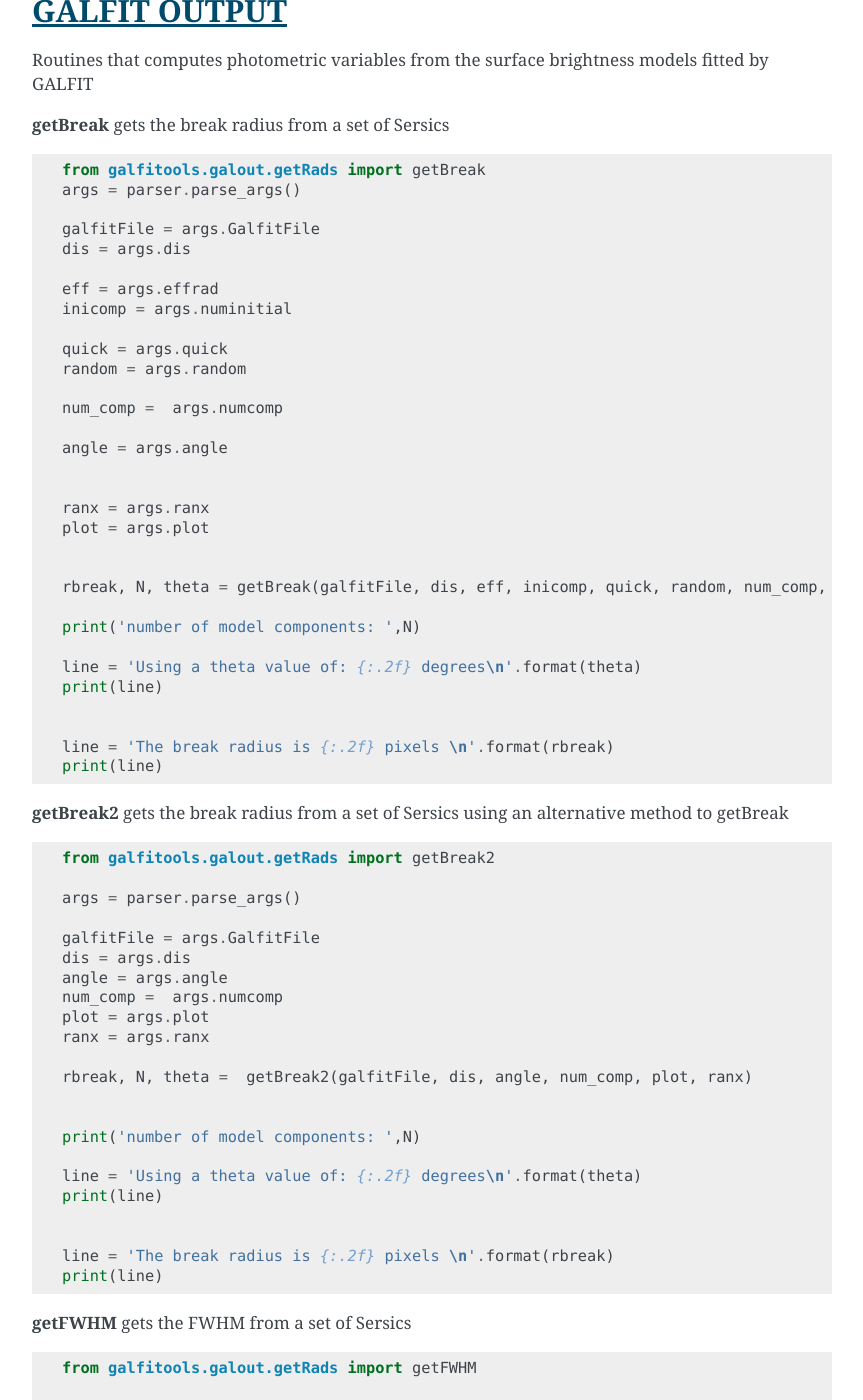
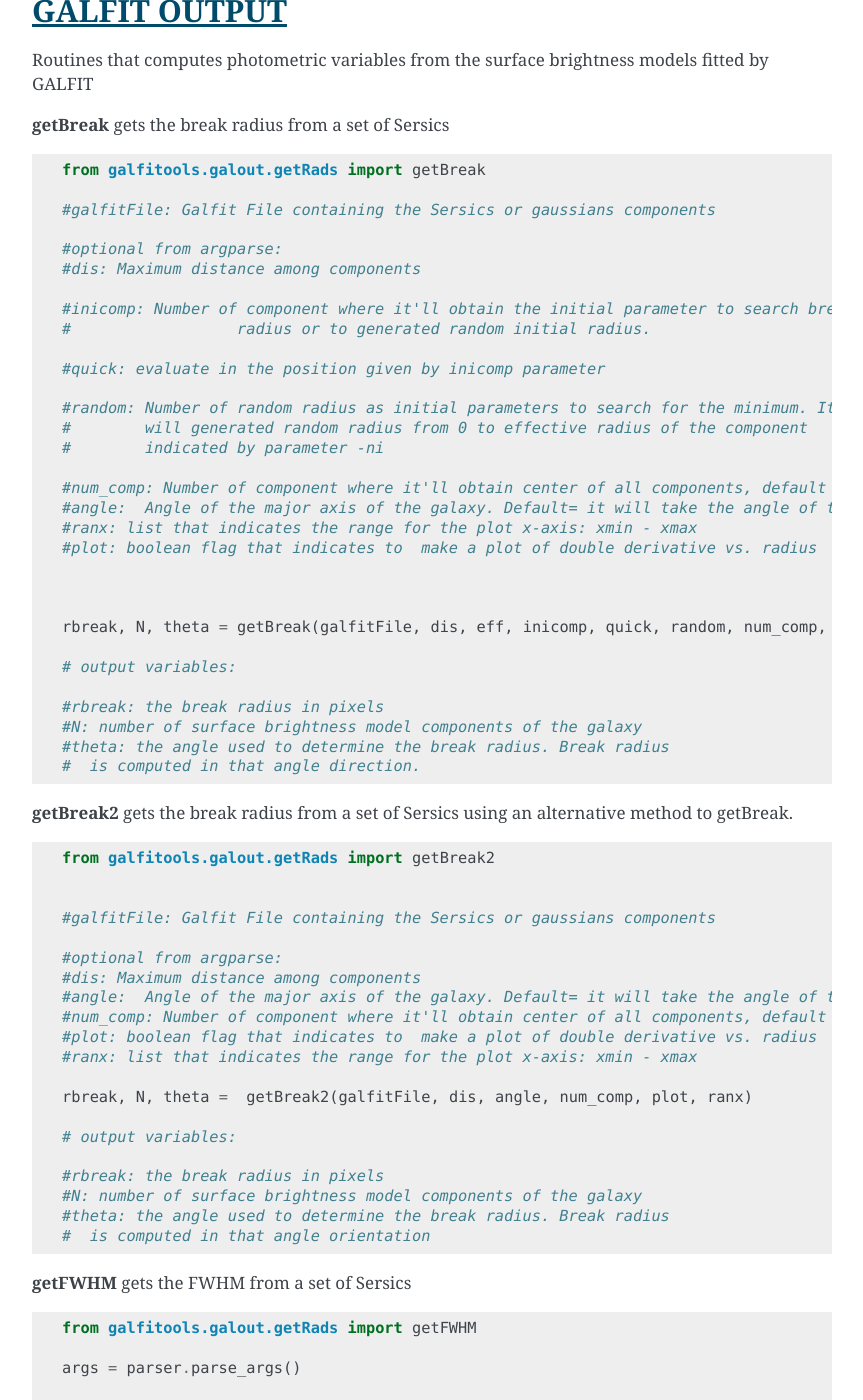
Before and after one commit to canorve/GALFITools, a Sphinx documentation site: the page built from docs/api.rst, in a window 1280 px wide and 1400 px high, scrolled down 3705 px. Shown: the whole window, without its empty margins (338-1201 px from the left). Built offline with Sphinx 7.4.7, drawn with Linux system fonts in a browser that asks for light colours.

Commit message:
documentation updated
 On branch master
 Changes to be committed:
	modified:   ../README.rst
	modified:   api.rst
	modified:   howto.rst
	modified:   ../src/galfitools/galout/getRads.py
	modified:   ../src/galfitools/shell/commands_galout.py

```diff
--- a/README.rst
+++ b/README.rst
@@ -153,6 +153,8 @@
 
 
 
+---------------
+
 **Other Stuff**
 ---------------
 
--- a/docs/api.rst
+++ b/docs/api.rst
@@ -229,67 +229,63 @@
 ::
 
       from galfitools.galout.getRads import getBreak
-      args = parser.parse_args()
 
-      galfitFile = args.GalfitFile
-      dis = args.dis
+      #galfitFile: Galfit File containing the Sersics or gaussians components
 
-      eff = args.effrad
-      inicomp = args.numinitial
+      #optional from argparse:
+      #dis: Maximum distance among components
 
-      quick = args.quick
-      random = args.random
+      #inicomp: Number of component where it'll obtain the initial parameter to search break
+      #                  radius or to generated random initial radius.
 
-      num_comp =  args.numcomp
+      #quick: evaluate in the position given by inicomp parameter
 
-      angle = args.angle
+      #random: Number of random radius as initial parameters to search for the minimum. It
+      #        will generated random radius from 0 to effective radius of the component
+      #        indicated by parameter -ni
 
+      #num_comp: Number of component where it'll obtain center of all components, default = 1
+      #angle:  Angle of the major axis of the galaxy. Default= it will take the angle of the
+      #ranx: list that indicates the range for the plot x-axis: xmin - xmax
+      #plot: boolean flag that indicates to  make a plot of double derivative vs. radius
 
-      ranx = args.ranx
-      plot = args.plot
 
 
       rbreak, N, theta = getBreak(galfitFile, dis, eff, inicomp, quick, random, num_comp, angle, plot, ranx)
 
-      print('number of model components: ',N)
+      # output variables:
 
-      line = 'Using a theta value of: {:.2f} degrees\n'.format(theta)
-      print(line)
-
-
-      line = 'The break radius is {:.2f} pixels \n'.format(rbreak)
-      print(line)
-
+      #rbreak: the break radius in pixels
+      #N: number of surface brightness model components of the galaxy
+      #theta: the angle used to determine the break radius. Break radius
+      #  is computed in that angle direction.
 
 
 **getBreak2** gets the break radius from a set of Sersics using an
-alternative method to getBreak
+alternative method to getBreak.
 
 ::
 
     from galfitools.galout.getRads import getBreak2
 
-    args = parser.parse_args()
 
-    galfitFile = args.GalfitFile
-    dis = args.dis
-    angle = args.angle
-    num_comp =  args.numcomp
-    plot = args.plot
-    ranx = args.ranx
+    #galfitFile: Galfit File containing the Sersics or gaussians components
+
+    #optional from argparse:
+    #dis: Maximum distance among components
+    #angle:  Angle of the major axis of the galaxy. Default= it will take the angle of the
+    #num_comp: Number of component where it'll obtain center of all components, default = 1
+    #plot: boolean flag that indicates to  make a plot of double derivative vs. radius
+    #ranx: list that indicates the range for the plot x-axis: xmin - xmax
 
     rbreak, N, theta =  getBreak2(galfitFile, dis, angle, num_comp, plot, ranx)
 
+    # output variables:
 
-    print('number of model components: ',N)
-
-    line = 'Using a theta value of: {:.2f} degrees\n'.format(theta)
-    print(line)
-
-
-    line = 'The break radius is {:.2f} pixels \n'.format(rbreak)
-    print(line)
-
+    #rbreak: the break radius in pixels
+    #N: number of surface brightness model components of the galaxy
+    #theta: the angle used to determine the break radius. Break radius
+    #  is computed in that angle orientation
 
 
 
--- a/docs/howto.rst
+++ b/docs/howto.rst
@@ -198,8 +198,6 @@
   options:
     -h, --help            show this help message and exit
     -d DIS, --dis DIS     Maximum distance among components
-    -er EFFRAD, --effrad EFFRAD
-                          percentage of light to compute for radius. default=.5 for effective radius
     -n NUMCOMP, --numcomp NUMCOMP
                           Number of component where it'll obtain center of all components, default = 1
     -a ANGLE, --angle ANGLE
@@ -318,8 +316,6 @@
   options:
     -h, --help            show this help message and exit
     -d DIS, --dis DIS     Maximum distance among components
-    -er EFFRAD, --effrad EFFRAD
-                          percentage of light to compute for radius. default=.5 for effective radius
     -n NUMCOMP, --numcomp NUMCOMP
                           Number of component where it'll obtain center of all components, default = 1
     -a ANGLE, --angle ANGLE
```
Also changed, not shown: 2 other files.
